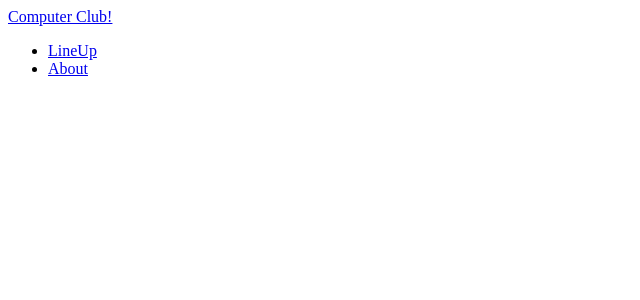
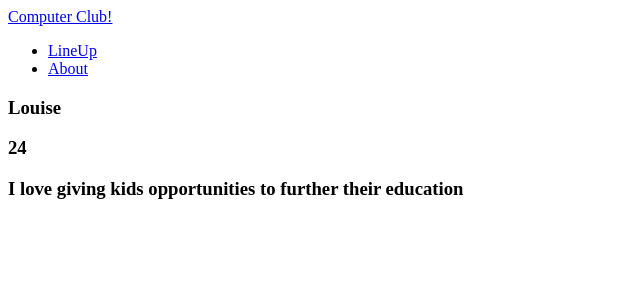
Before and after one commit to HunterTParks/Angular-Computer-club, an Angular app: page /lineup/1 in a window 1280 px wide. Before the commit this address led to /. Shown: the top 300 px of the page, without its empty margins (0-640 px from the left). Built offline with nearby package versions, Linux system fonts and the light colour scheme.

Commit message:
add functionality to displaying specific descriptions of each person in person array

```diff
--- a/src/app/app.module.ts
+++ b/src/app/app.module.ts
@@ -6,13 +6,15 @@ import { AppComponent } from './app.component';
 import { LineupComponent } from './lineup/lineup.component';
 import { AboutComponent } from './about/about.component';
 import { routing } from './app.routing';
+import { PersonDetailComponent } from './person-detail/person-detail.component';
 // import { PersonComponent } from './person-service/person.component';
 
 @NgModule({
   declarations: [
     AppComponent,
     LineupComponent,
-    AboutComponent
+    AboutComponent,
+    PersonDetailComponent
   ],
   imports: [
     BrowserModule,
--- a/src/app/app.routing.ts
+++ b/src/app/app.routing.ts
@@ -3,6 +3,7 @@ import { ModuleWithProviders } from '@angular/core';
 import { Routes, RouterModule } from '@angular/router';
 import { AboutComponent } from './about/about.component';
 import { LineupComponent } from './lineup/lineup.component';
+import { PersonDetailComponent } from './person-detail/person-detail.component'
 
 const appRoutes: Routes = [
   {
@@ -12,6 +13,10 @@ const appRoutes: Routes = [
   {
     path: 'lineup',
     component: LineupComponent
+  },
+  {
+    path: 'lineup/:id',
+    component: PersonDetailComponent
   }
 ];
 
--- a/src/app/mock-lineup.ts
+++ b/src/app/mock-lineup.ts
@@ -1,6 +1,6 @@
 import { Person } from './person';
 
 export const PERSON: Person[] = [
-  new Person("Richie", 14, "Loves coding and music", 2),
-  new Person("Louise", 24, "I love giving kids opportunities to further their education", 1)
+  new Person("Richie", 14, "Loves coding and music", "2"),
+  new Person("Louise", 24, "I love giving kids opportunities to further their education", "1")
 ];
--- /dev/null
+++ b/src/app/person-detail/person-detail.component.html
@@ -0,0 +1,3 @@
+<h3>{{PersonToDisplay.name}}</h3>
+<h3>{{PersonToDisplay.age}}</h3>
+<h3>{{PersonToDisplay.description}}</h3>
--- /dev/null
+++ b/src/app/person-detail/person-detail.component.ts
@@ -0,0 +1,31 @@
+import { Component, OnInit } from '@angular/core';
+import { ActivatedRoute, Params } from '@angular/router';
+import { Location } from '@angular/common';
+import { Person } from '../person';
+import { PersonComponent } from '../person-service/person.component';
+
+@Component({
+  selector: 'app-person-detail',
+  templateUrl: './person-detail.component.html',
+  styleUrls: ['./person-detail.component.css'],
+  providers: [ PersonComponent ]
+})
+export class PersonDetailComponent implements OnInit {
+  PersonId: string;
+  PersonToDisplay: Person;
+
+  constructor(
+    private route: ActivatedRoute,
+    private location: Location,
+    private personComponent: PersonComponent
+  ) {}
+
+  ngOnInit() {
+    this.route.params.forEach((urlParameters) => {
+      console.log(urlParameters['id']);
+      this.PersonId = urlParameters['id'];
+    })
+    this.PersonToDisplay = this.personComponent.getPersonById(this.PersonId);
+  }
+
+}
--- a/src/app/person-service/person.component.ts
+++ b/src/app/person-service/person.component.ts
@@ -11,4 +11,11 @@ export class PersonComponent {
     return PERSON;
   }
 
+  getPersonById(PersonId: string){
+    for(var i = 0; i <= PERSON.length - 1; i++){
+      if(PERSON[i].id === PersonId){
+        return PERSON[i];
+      }
+    }
+  }
 }
--- a/src/app/person.ts
+++ b/src/app/person.ts
@@ -1,3 +1,3 @@
 export class Person {
-  constructor(public name: string, public age: number, public description: string, public id: number){}
+  constructor(public name: string, public age: number, public description: string, public id: string){}
 }
```
Also changed, not shown: src/app/person-detail/person-detail.component.css (added), 1 other file (tests, documents, lock files or other folders).
